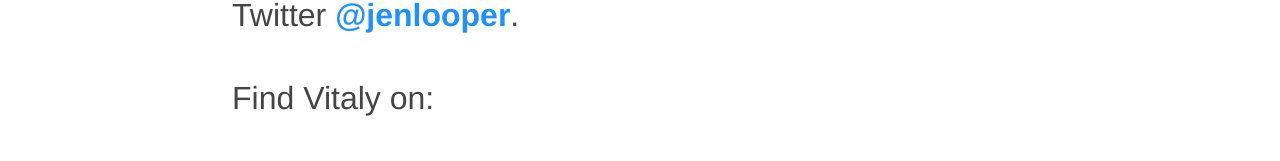
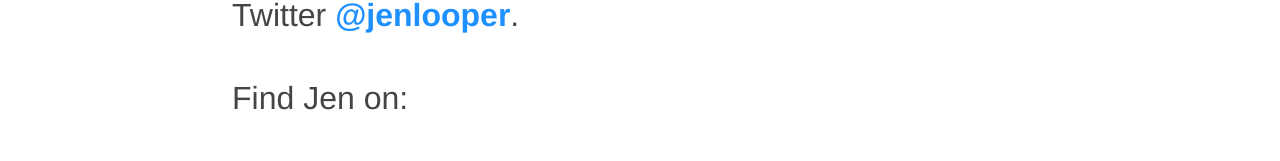
Before and after one commit to stahlstadtjs/scriptconf.org, a Next.js app: page /jen in a window 1280 px wide. Shown: the part 783-944 px from the top of the page. Built offline with nearby package versions, Linux system fonts and the light colour scheme.

Commit message:
update jen

```diff
--- a/content/2019/jen.mdx
+++ b/content/2019/jen.mdx
@@ -2,6 +2,6 @@ import Link from "next/link";
 
 Jen Looper is a Google Developer Expert and a Cloud Developer Advocate Lead at Microsoft with over 18 years' experience as a web and mobile developer, specializing in creating cross-platform mobile apps. She's a multilingual multiculturalist with a passion for hardware hacking, mobile apps, Vue.js, machine learning and discovering new things every day. She is the founder and CEO of [Vue Vixens](https://vuevixens.org), an initiative promoting diversity in the Vue.js community. Visit her online at [jenlooper.com](http://www.jenlooper.com), or via Twitter [@jenlooper](https://twitter.com/jenlooper).
 
-Find Vitaly on:
+Find Jen on:
 
 - *[Twitter](https://twitter.com/jenlooper)*
```
